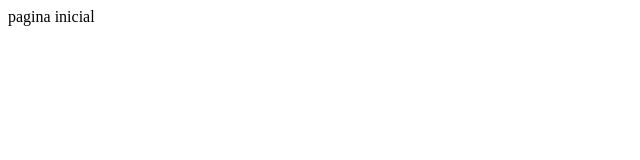
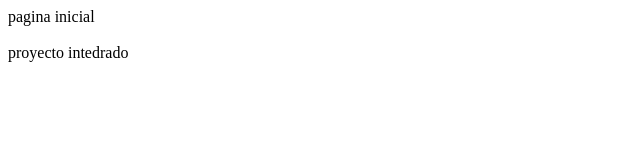
Before and after one commit to AngieTaliana/Proyectointegral, a plain HTML site: page Index.html in a window 1280 px wide. Shown: the whole page, without its empty margins (0-640 px from the left). Drawn offline with Linux system fonts and the light colour scheme.

Commit message:
Actualizacion 2

```diff
--- a/Index.html
+++ b/Index.html
@@ -6,6 +6,8 @@
     <title>Document</title>
 </head>
 <body>
- pagina inicial
+    pagina inicial <br><br>
+
+    proyecto intedrado
 </body>
 </html>
```
